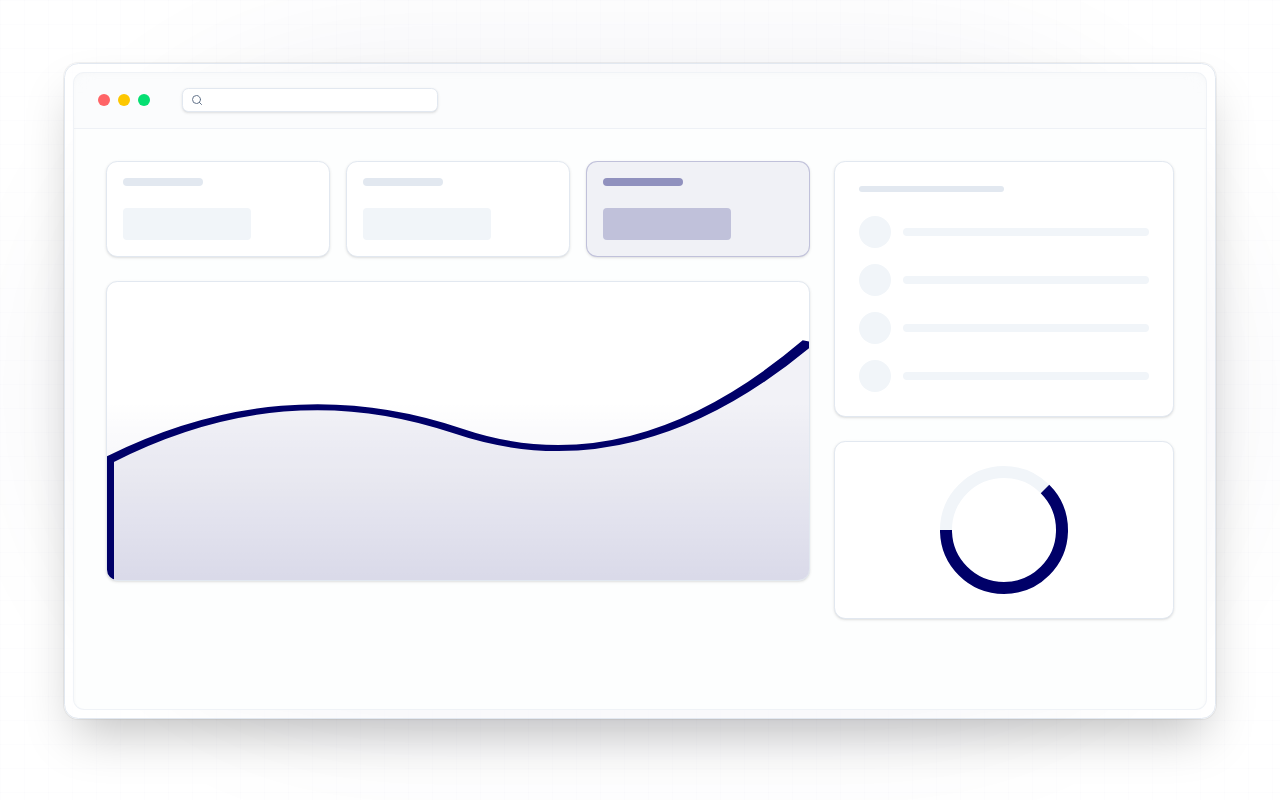
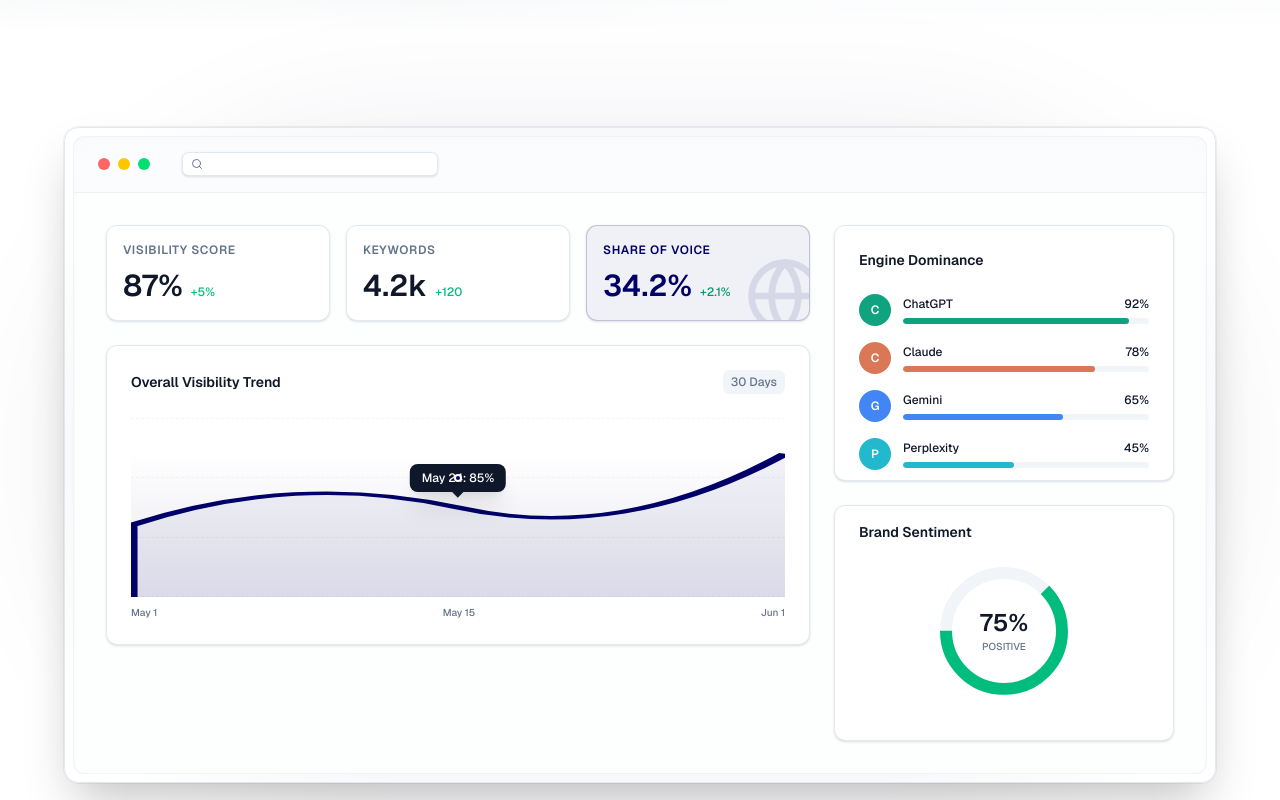
Before and after one commit to adminioweb3/opus, a Next.js app: page / in a window 1280 px wide. Shown: the part 720-1520 px from the top of the page. Built offline with nearby package versions, Linux system fonts and the light colour scheme.

Commit message:
feat: add landing page components and checkout flow with navigation support

```diff
--- a/src/components/features/landing/Hero.tsx
+++ b/src/components/features/landing/Hero.tsx
@@ -5,6 +5,7 @@ import { motion, useScroll, useTransform } from "framer-motion"
 import { ArrowRight, Bot, Search, BrainCircuit, Globe, Zap, Code2 } from "lucide-react"
 import { useRef } from "react"
 import { useRouter } from "next/navigation"
+import Image from "next/image"
 
 export function Hero() {
   const router = useRouter()
@@ -19,11 +20,18 @@ export function Hero() {
   const opacity = useTransform(scrollYProgress, [0, 0.5], [1, 0])
 
   return (
-    <section ref={containerRef} className="relative pt-32 pb-32 overflow-hidden bg-background">
+    <section ref={containerRef} className="relative bg-background">
+      {/* Top Section with Background Image */}
+      <div className="relative pt-32 pb-16 overflow-hidden">
         {/* Advanced Background System */}
-      <div className="absolute inset-0 bg-grid-pattern opacity-[0.2]" />
-      <div className="absolute top-0 left-1/2 -translate-x-1/2 w-250 h-125 radial-glow opacity-50" />
-      <div className="absolute inset-0 bg-[radial-gradient(ellipse_at_top,var(--tw-gradient-stops))] from-primary/5 via-background to-background" />
+        <div
+          className="absolute inset-0 z-0 bg-cover bg-center bg-no-repeat opacity-[0.8]"
+          style={{ backgroundImage: "url('/images/hero-bg-2.png')" }}
+        />
+        <div className="absolute inset-0 bg-grid-pattern opacity-[0.05] z-0" />
+
+        {/* Subtle fade out at the very bottom to blend into the dashboard preview */}
+        <div className="absolute inset-x-0 bottom-0 h-32 bg-gradient-to-b from-transparent to-background z-0" />
 
         <div className="container relative z-10 mx-auto px-6 max-w-7xl">
         <div className="max-w-4xl mx-auto text-center">
@@ -61,10 +69,10 @@ export function Hero() {
             transition={{ duration: 0.5, delay: 0.3 }}
             className="flex flex-col sm:flex-row items-center justify-center gap-4"
           >
-            <Button onClick={() => router.push('/onboarding')} size="lg" className="h-12 px-8 font-medium text-base bg-accent hover:bg-accent/90 text-white shadow-lg shadow-accent/20 transition-all hover:scale-[1.02]">
+            <Button onClick={() => router.push('/register')} size="lg" className="h-12 px-8 font-medium text-base bg-accent hover:bg-accent/90 text-white shadow-lg shadow-accent/20 transition-all hover:scale-[1.02]">
               Start Free Trial <ArrowRight className="ml-2 w-4 h-4" />
             </Button>
-            <Button onClick={() => router.push('/onboarding')} size="lg" variant="outline" className="h-12 px-8 font-medium text-base bg-white shadow-sm hover:bg-slate-50 transition-all">
+            <Button onClick={() => router.push('/register')} size="lg" variant="outline" className="h-12 px-8 font-medium text-base bg-white shadow-sm hover:bg-slate-50 transition-all">
               Book a Demo
             </Button>
           </motion.div>
@@ -87,7 +95,12 @@ export function Hero() {
             </div>
           </motion.div>
         </div>
+      </div>
+      </div>
 
+      {/* Bottom Section with Dashboard Preview */}
+      <div className="relative pb-32">
+        <div className="container relative z-10 mx-auto px-6 max-w-7xl">
           {/* Parallax Dashboard Preview */}
           <motion.div
           style={{ y, opacity }}
@@ -119,39 +132,97 @@ export function Hero() {
                  <div className="col-span-2 space-y-6">
                     <div className="flex gap-4">
                       <div className="h-24 flex-1 bg-white rounded-xl border border-border shadow-sm p-4 flex flex-col justify-between">
-                       <div className="h-2 w-20 bg-slate-200 rounded" />
-                       <div className="h-8 w-32 bg-slate-100 rounded" />
+                        <div className="text-xs font-semibold text-muted-foreground uppercase tracking-wider">Visibility Score</div>
+                        <div className="flex items-baseline gap-2">
+                          <span className="text-3xl font-bold text-primary-text">87%</span>
+                          <span className="text-xs text-emerald-500 font-medium">+5%</span>
+                        </div>
                       </div>
                       <div className="h-24 flex-1 bg-white rounded-xl border border-border shadow-sm p-4 flex flex-col justify-between">
-                       <div className="h-2 w-20 bg-slate-200 rounded" />
-                       <div className="h-8 w-32 bg-slate-100 rounded" />
-                     </div>
-                     <div className="h-24 flex-1 bg-accent/5 rounded-xl border border-accent/20 shadow-sm p-4 flex flex-col justify-between">
-                       <div className="h-2 w-20 bg-accent/40 rounded" />
-                       <div className="h-8 w-32 bg-accent/20 rounded" />
+                        <div className="text-xs font-semibold text-muted-foreground uppercase tracking-wider">Keywords</div>
+                        <div className="flex items-baseline gap-2">
+                          <span className="text-3xl font-bold text-primary-text">4.2k</span>
+                          <span className="text-xs text-emerald-500 font-medium">+120</span>
                         </div>
                       </div>
-                   <div className="flex-1 min-h-75 bg-white rounded-xl border border-border shadow-sm p-6 relative overflow-hidden">
-                      <div className="absolute bottom-0 left-0 right-0 h-[60%] bg-linear-to-t from-accent/10 to-transparent" />
+                      <div className="h-24 flex-1 bg-accent/5 rounded-xl border border-accent/20 shadow-sm p-4 flex flex-col justify-between relative overflow-hidden">
+                        <div className="text-xs font-semibold text-accent uppercase tracking-wider">Share of Voice</div>
+                        <div className="flex items-baseline gap-2 z-10">
+                          <span className="text-3xl font-bold text-accent">34.2%</span>
+                          <span className="text-xs text-emerald-600 font-medium">+2.1%</span>
+                        </div>
+                        <div className="absolute -right-4 -bottom-4 opacity-10">
+                          <Globe className="w-20 h-20 text-accent" />
+                        </div>
+                      </div>
+                    </div>
+                    <div className="flex-1 min-h-75 bg-white rounded-xl border border-border shadow-sm p-6 relative overflow-hidden flex flex-col">
+                      <div className="flex justify-between items-center mb-4">
+                        <span className="font-semibold text-sm">Overall Visibility Trend</span>
+                        <div className="flex gap-2 text-xs">
+                          <span className="px-2 py-1 rounded-md bg-slate-100 text-muted-foreground font-medium">30 Days</span>
+                        </div>
+                      </div>
+                      <div className="flex-1 relative mt-2">
+                        <div className="absolute inset-0 flex flex-col justify-between opacity-10 pointer-events-none">
+                          <div className="border-b border-dashed border-slate-400 w-full" />
+                          <div className="border-b border-dashed border-slate-400 w-full" />
+                          <div className="border-b border-dashed border-slate-400 w-full" />
+                          <div className="border-b border-dashed border-slate-400 w-full" />
+                        </div>
+                        <div className="absolute bottom-0 left-0 right-0 h-[80%] bg-linear-to-t from-accent/10 to-transparent" />
                         <svg className="absolute bottom-0 left-0 w-full h-full" preserveAspectRatio="none" viewBox="0 0 100 100">
                           <path d="M0,100 L0,60 Q25,30 50,50 T100,20 L100,100 Z" fill="rgba(0, 0, 104, 0.05)" />
                           <path d="M0,100 L0,60 Q25,30 50,50 T100,20" fill="none" stroke="currentColor" strokeWidth="2" className="text-accent" />
                         </svg>
+
+                        {/* Hover Tooltip Mock */}
+                        <div className="absolute top-1/3 left-1/2 -translate-x-1/2 -translate-y-1/2 bg-slate-900 text-white text-xs font-medium px-3 py-1.5 rounded-lg shadow-xl">
+                          May 24: 85%
+                          <div className="absolute -bottom-1 left-1/2 -translate-x-1/2 w-2 h-2 bg-slate-900 rotate-45" />
+                        </div>
+                        <div className="absolute top-1/3 left-1/2 w-2 h-2 bg-accent rounded-full border-2 border-white shadow-sm" style={{ transform: "translate(-50%, -50%)" }} />
+                      </div>
+                      <div className="flex justify-between text-[10px] text-muted-foreground mt-2 font-medium">
+                        <span>May 1</span>
+                        <span>May 15</span>
+                        <span>Jun 1</span>
                       </div>
                     </div>
-                 <div className="space-y-6">
+                 </div>
+                  <div className="space-y-6 flex flex-col">
                     <div className="h-64 bg-white rounded-xl border border-border shadow-sm p-6 flex flex-col gap-4">
-                     <div className="h-3 w-1/2 bg-slate-200 rounded mb-2" />
-                     {[1,2,3,4].map(i => (
-                       <div key={i} className="flex items-center gap-3">
-                         <div className="w-8 h-8 rounded-full bg-slate-100" />
-                         <div className="flex-1 h-2 bg-slate-100 rounded" />
+                      <div className="font-semibold text-sm mb-2">Engine Dominance</div>
+                      {[
+                        { name: "ChatGPT", score: 92, color: "bg-[#10A37F]" },
+                        { name: "Claude", score: 78, color: "bg-[#D97757]" },
+                        { name: "Gemini", score: 65, color: "bg-[#4285F4]" },
+                        { name: "Perplexity", score: 45, color: "bg-[#22B8CD]" }
+                      ].map(engine => (
+                        <div key={engine.name} className="flex items-center gap-3">
+                          <div className={`w-8 h-8 rounded-full flex items-center justify-center text-white text-xs font-bold ${engine.color}`}>
+                            {engine.name[0]}
+                          </div>
+                          <div className="flex-1 flex flex-col gap-1.5">
+                            <div className="flex justify-between text-xs font-medium">
+                              <span>{engine.name}</span>
+                              <span>{engine.score}%</span>
+                            </div>
+                            <div className="h-1.5 bg-slate-100 rounded-full overflow-hidden">
+                              <div className={`h-full rounded-full ${engine.color}`} style={{ width: `${engine.score}%` }} />
+                            </div>
+                          </div>
                         </div>
                       ))}
                     </div>
-                   <div className="flex-1 bg-white rounded-xl border border-border shadow-sm p-6 flex items-center justify-center relative overflow-hidden">
-                     <div className="w-32 h-32 rounded-full border-12 border-slate-100 relative">
-                       <div className="absolute -inset-3 rounded-full border-12 border-accent" style={{ clipPath: 'polygon(50% 50%, 100% 0, 100% 100%, 0 100%, 0 50%)' }} />
+                    <div className="flex-1 bg-white rounded-xl border border-border shadow-sm p-6 flex flex-col items-center justify-center relative overflow-hidden">
+                      <span className="font-semibold text-sm absolute top-4 left-6">Brand Sentiment</span>
+                      <div className="w-32 h-32 mt-4 rounded-full border-12 border-slate-100 relative flex items-center justify-center">
+                        <div className="absolute -inset-3 rounded-full border-12 border-emerald-500" style={{ clipPath: 'polygon(50% 50%, 100% 0, 100% 100%, 0 100%, 0 50%)' }} />
+                        <div className="flex flex-col items-center justify-center">
+                          <span className="text-2xl font-bold">75%</span>
+                          <span className="text-[10px] text-muted-foreground font-medium uppercase">Positive</span>
+                        </div>
                       </div>
                     </div>
                   </div>
@@ -161,6 +232,7 @@ export function Hero() {
           </div>
           </motion.div>
         </div>
+      </div>
     </section>
   )
 }
--- a/src/components/features/landing/LandingSections.tsx
+++ b/src/components/features/landing/LandingSections.tsx
@@ -169,7 +169,7 @@ export function CtaBanner() {
           <p className="text-xl text-muted-foreground mb-8 max-w-2xl mx-auto">
             Join industry leaders who use OPUS to monitor, protect, and optimize their brand presence across the next generation of search.
           </p>
-          <button onClick={() => router.push('/onboarding')} className="bg-foreground text-background px-8 py-4 rounded-lg font-semibold text-lg hover:bg-foreground/90 transition-colors">
+          <button onClick={() => router.push('/register')} className="bg-foreground text-background px-8 py-4 rounded-lg font-semibold text-lg hover:bg-foreground/90 transition-colors">
             Start Your Free Trial
           </button>
         </div>
--- a/src/components/features/landing/Pricing.tsx
+++ b/src/components/features/landing/Pricing.tsx
@@ -46,7 +46,7 @@ export function Pricing() {
                 <span className="text-5xl font-bold">{plan.price}</span>
                 <span className="text-muted-foreground">/mo</span>
               </div>
-              <button onClick={() => router.push('/onboarding')} className={`w-full py-3 rounded-lg font-semibold mb-8 transition-colors ${plan.highlighted ? 'bg-accent text-white hover:bg-accent/90' : 'bg-section-bg text-primary-text border border-border hover:bg-border'}`}>
+              <button onClick={() => router.push('/register')} className={`w-full py-3 rounded-lg font-semibold mb-8 transition-colors ${plan.highlighted ? 'bg-accent text-white hover:bg-accent/90' : 'bg-section-bg text-primary-text border border-border hover:bg-border'}`}>
                 Get Started
               </button>
               <ul className="space-y-4">
--- a/src/components/layouts/Navbar.tsx
+++ b/src/components/layouts/Navbar.tsx
@@ -27,7 +27,7 @@ export function Navbar() {
         </nav>
         <div className="flex items-center gap-4">
           <Link href="/login" className="text-sm font-medium hover:text-primary transition-colors hidden sm:block">Log in</Link>
-          <Button onClick={() => router.push('/onboarding')} className="bg-primary hover:bg-primary/90 text-primary-foreground shadow-[0_0_20px_rgba(124,58,237,0.3)] hover:shadow-[0_0_30px_rgba(124,58,237,0.5)] transition-all">
+          <Button onClick={() => router.push('/register')} className="bg-primary hover:bg-primary/90 text-primary-foreground shadow-[0_0_20px_rgba(124,58,237,0.3)] hover:shadow-[0_0_30px_rgba(124,58,237,0.5)] transition-all">
             Book Demo
           </Button>
         </div>
```
Also changed, not shown: src/app/(onboarding)/onboarding/checkout/page.tsx (+6 -52 lines), public/images/hero-bg-2.png (added), public/images/hero-bg.png (added). Lines whose indentation alone changed are shown as unchanged.
